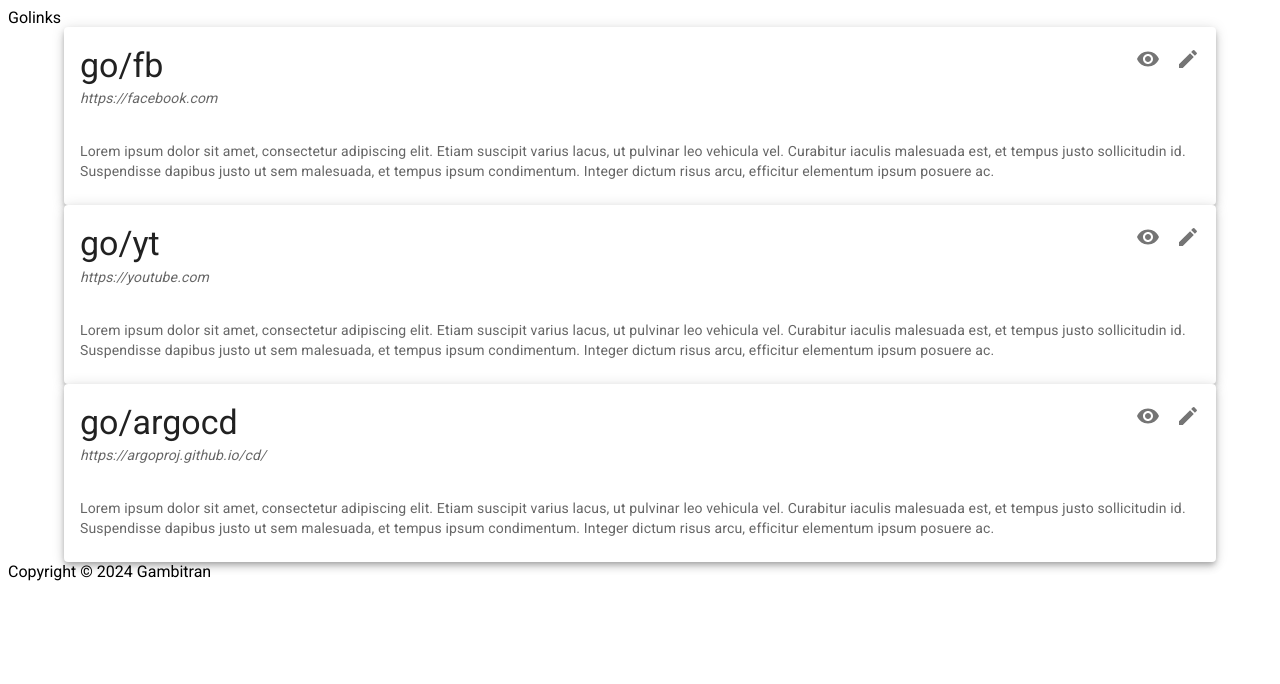
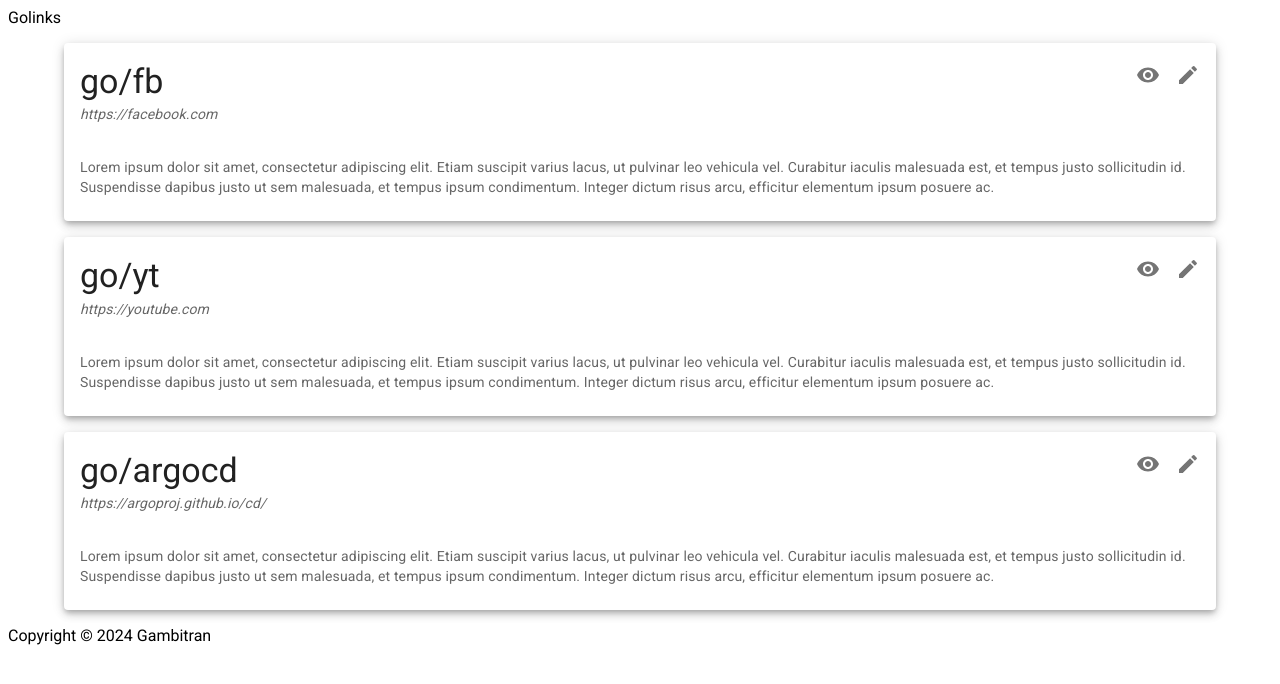
Before and after one commit to gambitran/react-ts-golinks, a React (Vite) app: page / in a window 1280 px wide. Shown: the top 684 px of the page. Built offline with nearby package versions, Linux system fonts and the light colour scheme.

Commit message:
more mui

```diff
--- a/src/components/Link/index.tsx
+++ b/src/components/Link/index.tsx
@@ -1,7 +1,5 @@
-import { useState } from 'react';
-import { Card, CardContent, CardHeader, Icon, IconButton, Typography } from '@mui/material';
+import { Card, CardContent, CardHeader, IconButton, Tooltip, Typography } from '@mui/material';
 import { Edit, Visibility } from '@mui/icons-material';
-
 
 export interface LinkItem {
     name: string;
@@ -11,31 +9,31 @@ export interface LinkItem {
 
 export const Link = (prop: LinkItem) => {
 
-    const [isVisible, setIsVisible] = useState(true)
-
-    const removeLink = () => {
-        setIsVisible(false)
+    const editLink = () => {
     }
 
-    const editLink = () => {
+    const viewHandler = () => {
+        console.log('hello')
     }
 
     return (
     <>
-        {isVisible && (
-            <Card elevation={5} sx={{ minWidth: 600, maxHeight: 200}}>
+        {(
+            <Card elevation={5} sx={{ minWidth: 350, marginTop: 2, marginBottom: 2}}>
                 <CardHeader
                     title={`go/${prop.name}`}
-                    titleTypographyProps={{ fontSize: 34}}
+                    titleTypographyProps={{ fontSize: 34 }}
                     subheader={prop.url}
-                    subheaderTypographyProps={{ fontSize: 14, fontStyle: 'italic'}}
+                    subheaderTypographyProps={{ fontSize: 14, fontStyle: 'italic' }}
                     action={
                         <>
+                            <Tooltip title="3,000 total views" placement='left'>
+                                <IconButton disableRipple onClick={viewHandler}>
+                                    <Visibility/>
+                                </IconButton>
+                            </Tooltip>
                             <IconButton>
-                                <Visibility />
-                            </IconButton>
-                            <IconButton>
-                                <Edit />
+                                <Edit/>
                             </IconButton>
                         </>
                     }
--- a/src/pages/Home/index.tsx
+++ b/src/pages/Home/index.tsx
@@ -1,5 +1,5 @@
 import { Link, LinkItem } from '../../components/Link'
-import { Grid2 } from '@mui/material'
+import { Box } from '@mui/material'
 
 export const Home = () => {
 
@@ -10,10 +10,10 @@ export const Home = () => {
     ]
 
     return (
-        <Grid2 container>
+        <Box>
             {data.map((link) => (
-                <Link {...link}/>
+                <Link key={link.name} {...link}/>
             ))}
-        </Grid2>
+        </Box>
     )
 }
```
